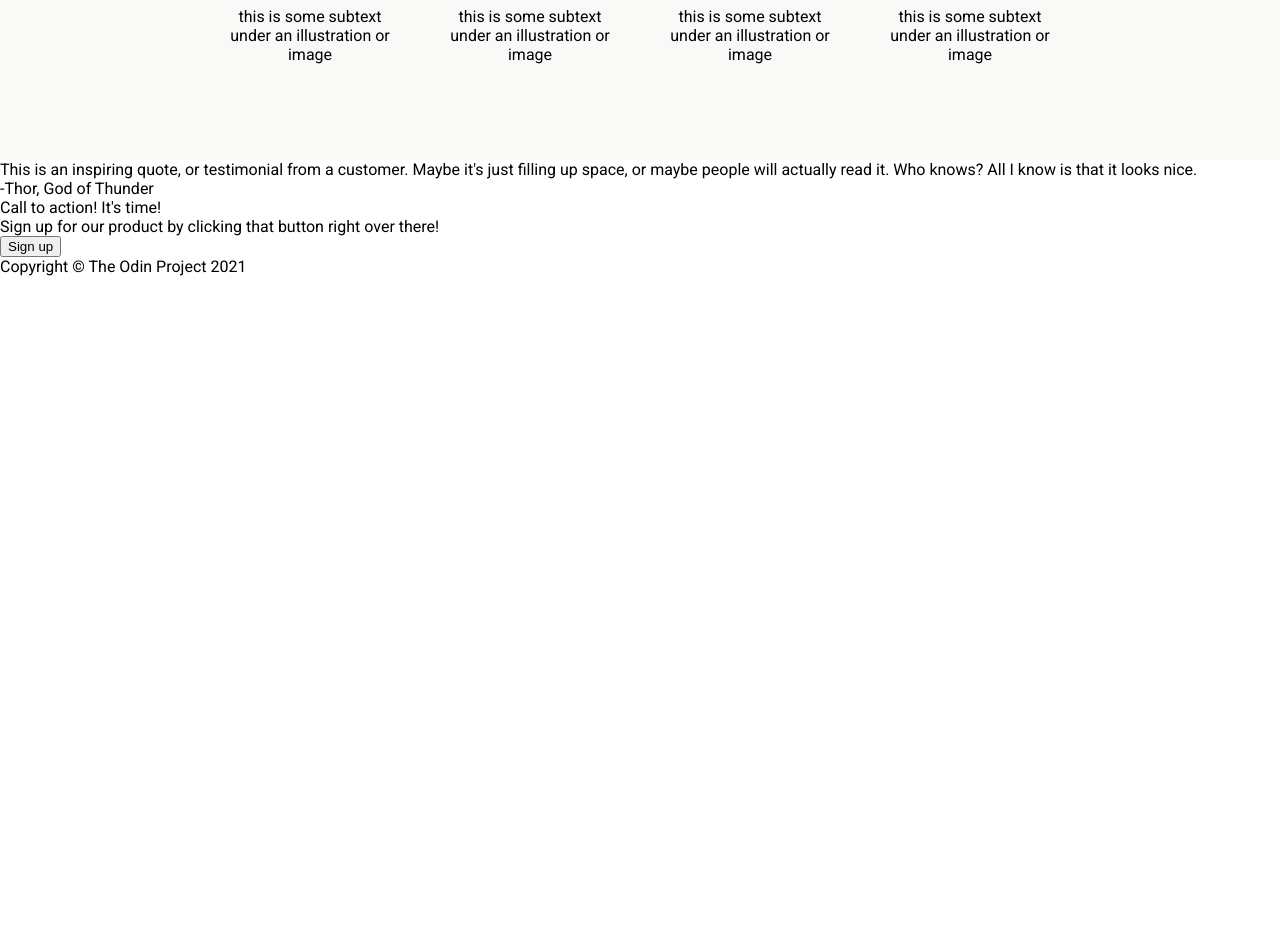
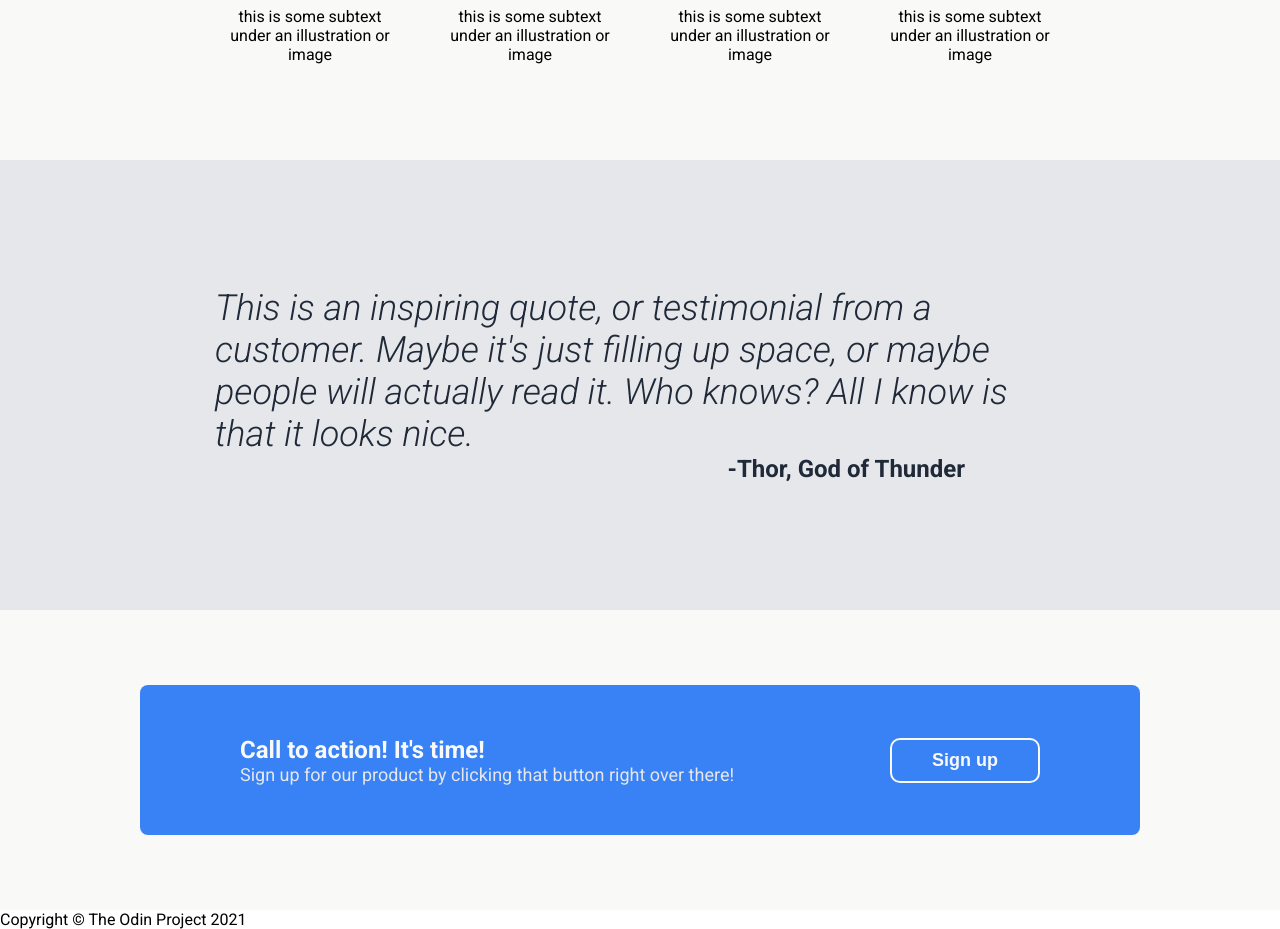
Before and after one commit to josh-Fen/odin-landing-page, a plain HTML site: page index.html in a window 1280 px wide. Shown: the part 840-1769 px from the top of the page. Before the commit the page ends 1116 px from the top, so only its background shows below. Drawn offline with Linux system fonts and the light colour scheme.

Commit message:
Style quote and call to action sections

```diff
--- a/index.html
+++ b/index.html
@@ -94,11 +94,15 @@
     </div>
     <div class="call-to-action">
         <div class="call-container">
-            <div class="call-text">
-                <div class="call-header">Call to action! It's time!</div>
-                <div class="call-subtext">Sign up for our product by clicking that button right over there!</div>
+            <div class="call-text-button-container">
+                <div class="call-text">
+                    <div class="call-header-text">Call to action! It's time!</div>
+                    <div class="call-subtext">Sign up for our product by clicking that button right over there!</div>
+                </div>
+                <div class="call-button">
+                    <button>Sign up</button>
+                </div>
             </div>
-            <button>Sign up</button>
         </div>
     </div>
     <div class="footer">
--- a/styles.css
+++ b/styles.css
@@ -9,6 +9,7 @@ body {
     --header-link-text-footer-text: #AFB3BA;
     --main-white: #F9FAF8;
     --call-action-blue: #3882F6;
+    --quote-background: #E5E7EB;
 }
 
 .top {
@@ -62,7 +63,7 @@ nav a {
 
 .hero-bold {
     color: var(--main-white);
-    font-weight: bolder;
+    font-weight: 800;
     font-size: 48px;
 }
 
@@ -99,7 +100,7 @@ nav a {
 
 .info-header {
     color: var(--main-dark-blue);
-    font-weight: bolder;
+    font-weight: 800;
     font-size: 36px;
     height: 175px;
     display: flex;
@@ -132,3 +133,80 @@ nav a {
     text-align: center;
     padding: 0 30px;
 }
+
+.quote {
+    background-color: var(--quote-background);
+    height: 450px;
+    display: flex;
+    flex-direction: column;
+    justify-content: center;
+    align-items: center;
+}
+
+.quote-container {
+    width: 850px;
+    display: flex;
+    flex-direction: column;
+    color: var(--main-dark-blue);
+}
+
+.quote-text {
+    font-size: 36px;
+    font-style: italic;
+    font-weight: 300;
+}
+
+.quote-attribution {
+    font-size: 24px;
+    font-weight: bold;
+    align-self: flex-end;
+    padding-right: 100px;
+}
+
+.call-to-action {
+    background-color: var(--main-white);
+    height: 300px;
+    display: flex;
+    flex-direction: column;
+    justify-content: center;
+    align-items: center;
+}
+
+.call-container {
+    background-color: var(--call-action-blue);
+    border-radius: 8px;
+    width: 1000px;
+    height: 150px;
+    display: flex;
+    justify-content: center;
+    align-items: center;
+}
+
+.call-text-button-container {
+    display: flex;
+    justify-content: space-between;
+    align-items: center;
+    color: var(--main-white);
+    width: 800px;
+}
+
+.call-header-text {
+    font-weight: bold;
+    font-size: 24px;
+}
+
+.call-subtext {
+    color: var(--quote-background);
+    font-weight: 200px;
+    font-size: 18px;
+}
+
+.call-button button {
+    padding:10px 40px;
+    border-radius: 10px;
+    background-color: var(--call-action-blue);
+    color: var(--main-white);
+    border: 2px solid var(--main-white);
+    font-weight: bold;
+    font-size: 18px;
+}
```
